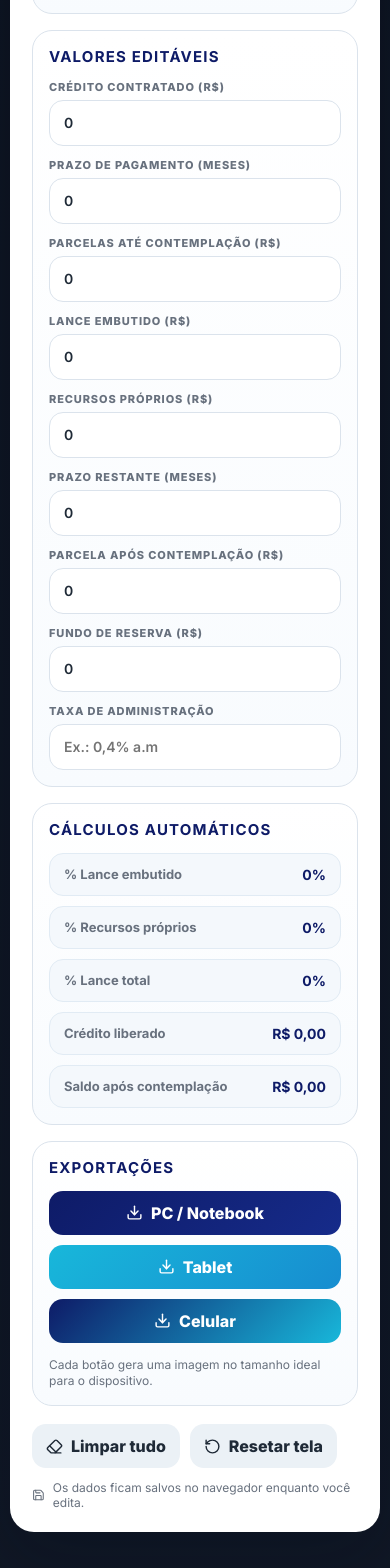
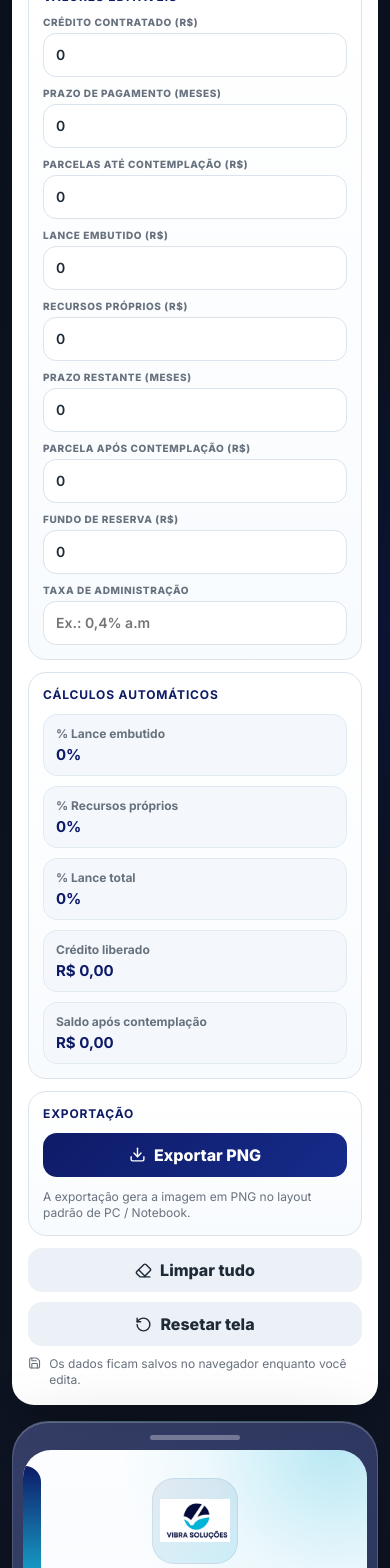
Before and after one commit to gabrieldigitalsales-del/VibraSolucoesSimulador, a React (Vite) app: page / in a window 390 px wide. Shown: the part 432-2000 px from the top of the page. Built offline with nearby package versions, Linux system fonts and the light colour scheme.

Commit message:
Add files via upload

```diff
--- a/src/main.jsx
+++ b/src/main.jsx
@@ -281,13 +281,63 @@ function MobilePreview({ data, exportRef, derived }) {
   );
 }
 
+
+function MobileLivePreview({ data, derived }) {
+  return (
+    <section className="mobile-live-shell">
+      <div className="mobile-live-frame">
+        <div className="mobile-live-notch" />
+        <div className="mobile-live-sheet">
+          <Decor />
+          <header className="mobile-live-top">
+            <div className="mobile-live-logo">
+              <img src={vibraLogo} alt="Vibra Soluções" />
+            </div>
+            <p>Vibra Soluções</p>
+            <h1>Simulação personalizada</h1>
+            <div className="mobile-live-info">
+              <span>Administradora: <strong>{displayText(data.administradora)}</strong></span>
+              <span>Validade: <strong>{displayText(data.validade)}</strong></span>
+              {String(data.subtitulo || '').trim() ? <span>{data.subtitulo}</span> : null}
+            </div>
+          </header>
+
+          <main className="mobile-live-content">
+            <article className="mobile-live-card">
+              <h2>Composição do crédito</h2>
+              <div><span>Crédito contratado</span><strong>{formatMoney(data.creditoContratado)}</strong></div>
+              <div><span>Prazo de pagamento</span><strong>{toNumber(data.prazoPagamento)} meses</strong></div>
+              <div><span>Parcelas até contemplação</span><strong>{formatMoney(data.parcelasAteContemplacao)}</strong></div>
+            </article>
+
+            <article className="mobile-live-card">
+              <h2>Cálculo do lance</h2>
+              <div><span>Lance embutido</span><strong>{formatMoney(data.lanceEmbutido)} / {formatPercent(derived.percentEmbutido)}</strong></div>
+              <div><span>Recursos próprios</span><strong>{formatMoney(data.lanceRecursos)} / {formatPercent(derived.percentRecursos)}</strong></div>
+              <div><span>Lance total</span><strong>{formatPercent(derived.percentTotal)}</strong></div>
+              <div><span>Crédito liberado</span><strong>{formatMoney(derived.creditoLiberado)}</strong></div>
+            </article>
+
+            <article className="mobile-live-card">
+              <h2>Saldo devedor</h2>
+              <div><span>Saldo após contemplação</span><strong>{formatMoney(derived.saldoApos)}</strong></div>
+              <div><span>Prazo restante</span><strong>{toNumber(data.prazoRestante)} meses</strong></div>
+              <div><span>Parcela após contemplação</span><strong>{formatMoney(data.parcelaApos)}</strong></div>
+              <div><span>Taxa de administração</span><strong>{displayText(data.taxaAdministracao)}</strong></div>
+              <div><span>Fundo de reserva</span><strong>{formatMoney(data.fundoReserva)}</strong></div>
+            </article>
+          </main>
+        </div>
+      </div>
+    </section>
+  );
+}
+
 function App() {
   const [data, setData] = useState(loadData);
   const screenRef = useRef(null);
   const previewWrapRef = useRef(null);
   const desktopRef = useRef(null);
-  const tabletRef = useRef(null);
-  const mobileRef = useRef(null);
   const [previewScale, setPreviewScale] = useState(0.88);
   const todayPlaceholder = useMemo(() => getTodayPlaceholder(), []);
 
@@ -406,19 +456,13 @@ function App() {
           </div>
         </InfoCard>
 
-        <InfoCard title="Exportações">
+        <InfoCard title="Exportação">
           <div className="export-buttons">
-            <button className="primary" onClick={() => exportFromRef(desktopRef, 'simulacao-vibra-pc-notebook')}>
-              <Download size={17} /> PC / Notebook
-            </button>
-            <button className="primary alt" onClick={() => exportFromRef(tabletRef, 'simulacao-vibra-tablet')}>
-              <Download size={17} /> Tablet
-            </button>
-            <button className="primary mobile-btn" onClick={() => exportFromRef(mobileRef, 'simulacao-vibra-celular')}>
-              <Download size={17} /> Celular
+            <button className="primary" onClick={() => exportFromRef(desktopRef, 'simulacao-vibra', 'png')}>
+              <Download size={17} /> Exportar PNG
             </button>
           </div>
-          <p className="export-note">Cada botão gera uma imagem no tamanho ideal para o dispositivo.</p>
+          <p className="export-note">A exportação gera a imagem em PNG no layout padrão de PC / Notebook.</p>
         </InfoCard>
 
         <div className="buttons">
@@ -437,12 +481,12 @@ function App() {
         <div className="preview-stage">
           <DesktopPreview data={data} exportRef={screenRef} derived={derived} variant="screen" />
         </div>
+
+        <MobileLivePreview data={data} derived={derived} />
       </section>
 
       <div className="export-host" aria-hidden="true">
         <DesktopPreview data={data} exportRef={desktopRef} derived={derived} variant="desktop" />
-        <DesktopPreview data={data} exportRef={tabletRef} derived={derived} variant="tablet" />
-        <MobilePreview data={data} exportRef={mobileRef} derived={derived} />
       </div>
     </div>
   );
--- a/src/style.css
+++ b/src/style.css
@@ -866,3 +866,352 @@ h1 {
     margin: 0;
   }
 }
+
+
+/* =========================
+   Mobile Master Luxo
+   ========================= */
+
+.mobile-live-shell {
+  display: none;
+}
+
+@media (max-width: 780px) {
+  html,
+  body,
+  #root {
+    width: 100%;
+    min-height: 100%;
+    overflow-x: hidden;
+  }
+
+  body {
+    background:
+      radial-gradient(circle at 10% 0%, rgba(24,183,218,.18), transparent 260px),
+      radial-gradient(circle at 100% 35%, rgba(14,27,103,.35), transparent 300px),
+      linear-gradient(180deg, #0b1220 0%, #111827 100%);
+  }
+
+  .app {
+    width: 100%;
+    min-height: 100svh;
+    display: block;
+    padding: 12px;
+  }
+
+  .panel {
+    width: 100%;
+    max-height: none;
+    overflow: visible;
+    border-radius: 22px;
+    padding: 16px;
+    box-shadow: 0 18px 48px rgba(0, 0, 0, .28);
+  }
+
+  .panel-head h2 {
+    font-size: 23px;
+    line-height: 1.05;
+  }
+
+  .panel-head p {
+    font-size: 14px;
+    line-height: 1.42;
+    margin: 8px 0 14px;
+  }
+
+  .info-card {
+    border-radius: 18px;
+    padding: 14px;
+    margin-bottom: 12px;
+  }
+
+  .info-card h3 {
+    font-size: 12px;
+    letter-spacing: .07em;
+    margin-bottom: 12px;
+  }
+
+  .two-columns {
+    grid-template-columns: 1fr !important;
+  }
+
+  .grid,
+  .info-card-body {
+    gap: 10px;
+  }
+
+  .field {
+    gap: 5px;
+  }
+
+  .field span {
+    font-size: 10px;
+    letter-spacing: .06em;
+  }
+
+  .field input {
+    height: 44px;
+    border-radius: 13px;
+    font-size: 14px;
+    padding: 0 12px;
+  }
+
+  .summary-row {
+    display: grid;
+    gap: 4px;
+    padding: 11px 12px;
+  }
+
+  .summary-row span {
+    font-size: 12px;
+  }
+
+  .summary-row strong {
+    font-size: 15px;
+  }
+
+  .export-buttons {
+    grid-template-columns: 1fr;
+  }
+
+  .export-buttons button,
+  .buttons button {
+    width: 100%;
+    justify-content: center;
+  }
+
+  .buttons {
+    display: grid;
+    grid-template-columns: 1fr;
+    margin-top: 12px;
+  }
+
+  .hint {
+    align-items: flex-start;
+    line-height: 1.35;
+    margin-top: 10px;
+  }
+
+  .preview-wrap {
+    width: 100%;
+    height: auto !important;
+    min-height: 0 !important;
+    padding: 16px 0 4px;
+    overflow: visible;
+    display: block;
+  }
+
+  .preview-stage {
+    display: none !important;
+  }
+
+  .mobile-live-shell {
+    display: block;
+    width: 100%;
+  }
+
+  .mobile-live-frame {
+    width: min(100%, 430px);
+    margin: 0 auto;
+    padding: 10px;
+    border-radius: 36px;
+    background:
+      linear-gradient(145deg, rgba(255,255,255,.16), rgba(255,255,255,.04)),
+      linear-gradient(180deg, rgba(14,27,103,.55), rgba(24,183,218,.20));
+    border: 1px solid rgba(255,255,255,.16);
+    box-shadow:
+      0 30px 80px rgba(0, 0, 0, .36),
+      inset 0 1px 0 rgba(255,255,255,.22);
+    position: relative;
+  }
+
+  .mobile-live-notch {
+    width: 90px;
+    height: 5px;
+    border-radius: 999px;
+    background: rgba(255,255,255,.32);
+    margin: 3px auto 10px;
+  }
+
+  .mobile-live-sheet {
+    position: relative;
+    overflow: hidden;
+    border-radius: 28px;
+    min-height: 720px;
+    background:
+      radial-gradient(circle at 90% 0%, rgba(24,183,218,.16), transparent 210px),
+      linear-gradient(180deg, #fbfdff 0%, #edf4fa 100%);
+    color: #334155;
+  }
+
+  .mobile-live-sheet::before {
+    content: '';
+    position: absolute;
+    inset: 0;
+    opacity: .11;
+    pointer-events: none;
+    background-image: radial-gradient(#8390a5 0.7px, transparent 0.7px);
+    background-size: 4px 4px;
+  }
+
+  .mobile-live-sheet .sheet-accent {
+    width: 18px;
+    height: 128px;
+    border-radius: 0 16px 16px 0;
+    top: 16px;
+  }
+
+  .mobile-live-sheet .orb-one {
+    width: 260px;
+    height: 260px;
+    top: -135px;
+    right: -100px;
+  }
+
+  .mobile-live-sheet .orb-two {
+    width: 180px;
+    height: 180px;
+    bottom: -90px;
+    left: -70px;
+  }
+
+  .mobile-live-sheet .logo-watermark {
+    width: 150px;
+    right: 8px;
+    bottom: 12px;
+    opacity: .05;
+  }
+
+  .mobile-live-top {
+    position: relative;
+    z-index: 2;
+    padding: 28px 22px 16px;
+    text-align: center;
+  }
+
+  .mobile-live-logo {
+    width: 86px;
+    height: 86px;
+    border-radius: 22px;
+    display: grid;
+    place-items: center;
+    margin: 0 auto 12px;
+    background: linear-gradient(160deg, rgba(14,27,103,.08), rgba(24,183,218,.16));
+    border: 1px solid rgba(14,27,103,.08);
+  }
+
+  .mobile-live-logo img {
+    width: 70px;
+    height: auto;
+  }
+
+  .mobile-live-top p {
+    margin: 0 0 5px;
+    color: var(--cyan);
+    font-size: 11px;
+    font-weight: 900;
+    letter-spacing: .12em;
+    text-transform: uppercase;
+  }
+
+  .mobile-live-top h1 {
+    margin: 0;
+    color: var(--navy);
+    font-size: 28px;
+    line-height: 1;
+    letter-spacing: -1px;
+  }
+
+  .mobile-live-info {
+    margin: 13px auto 0;
+    display: grid;
+    gap: 5px;
+    color: #526174;
+    font-size: 12px;
+    font-weight: 700;
+  }
+
+  .mobile-live-info strong {
+    color: var(--navy);
+  }
+
+  .mobile-live-content {
+    position: relative;
+    z-index: 2;
+    display: grid;
+    gap: 12px;
+    padding: 0 14px 18px;
+  }
+
+  .mobile-live-card {
+    background: rgba(255,255,255,.84);
+    border: 1px solid rgba(150,166,188,.28);
+    border-radius: 20px;
+    padding: 16px;
+    box-shadow: 0 14px 34px rgba(14,27,103,.07);
+  }
+
+  .mobile-live-card h2 {
+    margin: 0 0 12px;
+    color: #536174;
+    font-size: 15px;
+    line-height: 1.05;
+    font-weight: 900;
+    text-transform: uppercase;
+    letter-spacing: -.2px;
+  }
+
+  .mobile-live-card div {
+    display: grid;
+    gap: 2px;
+    padding: 9px 0;
+    border-bottom: 1px solid rgba(150,166,188,.22);
+  }
+
+  .mobile-live-card div:last-child {
+    border-bottom: 0;
+    padding-bottom: 0;
+  }
+
+  .mobile-live-card span {
+    color: #718096;
+    font-size: 12px;
+    line-height: 1.15;
+    font-weight: 750;
+  }
+
+  .mobile-live-card strong {
+    color: #263548;
+    font-size: 17px;
+    line-height: 1.15;
+    font-weight: 900;
+    overflow-wrap: anywhere;
+  }
+
+  .export-host {
+    left: -20000px;
+  }
+}
+
+@media (max-width: 380px) {
+  .app {
+    padding: 8px;
+  }
+
+  .panel {
+    padding: 14px;
+  }
+
+  .mobile-live-frame {
+    padding: 8px;
+    border-radius: 30px;
+  }
+
+  .mobile-live-sheet {
+    border-radius: 24px;
+  }
+
+  .mobile-live-card strong {
+    font-size: 15px;
+  }
+}
```
Also changed, not shown: 4 other files (tests, documents, lock files or other folders).
